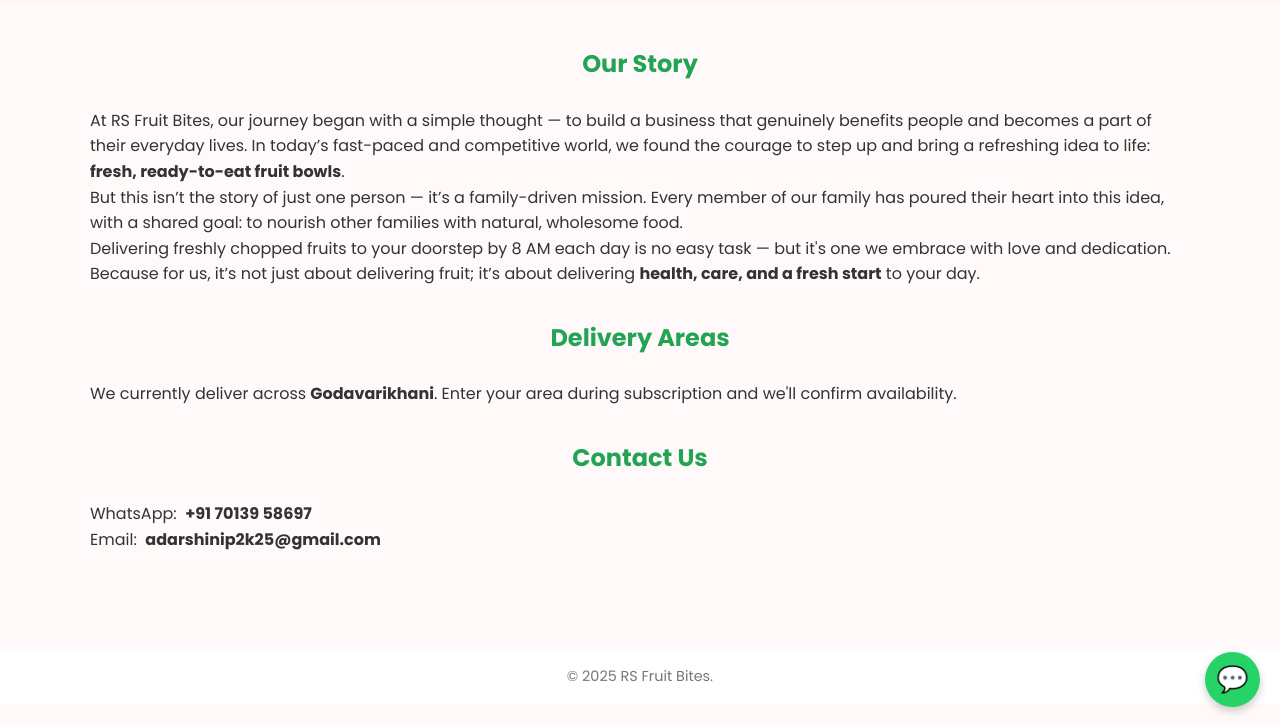
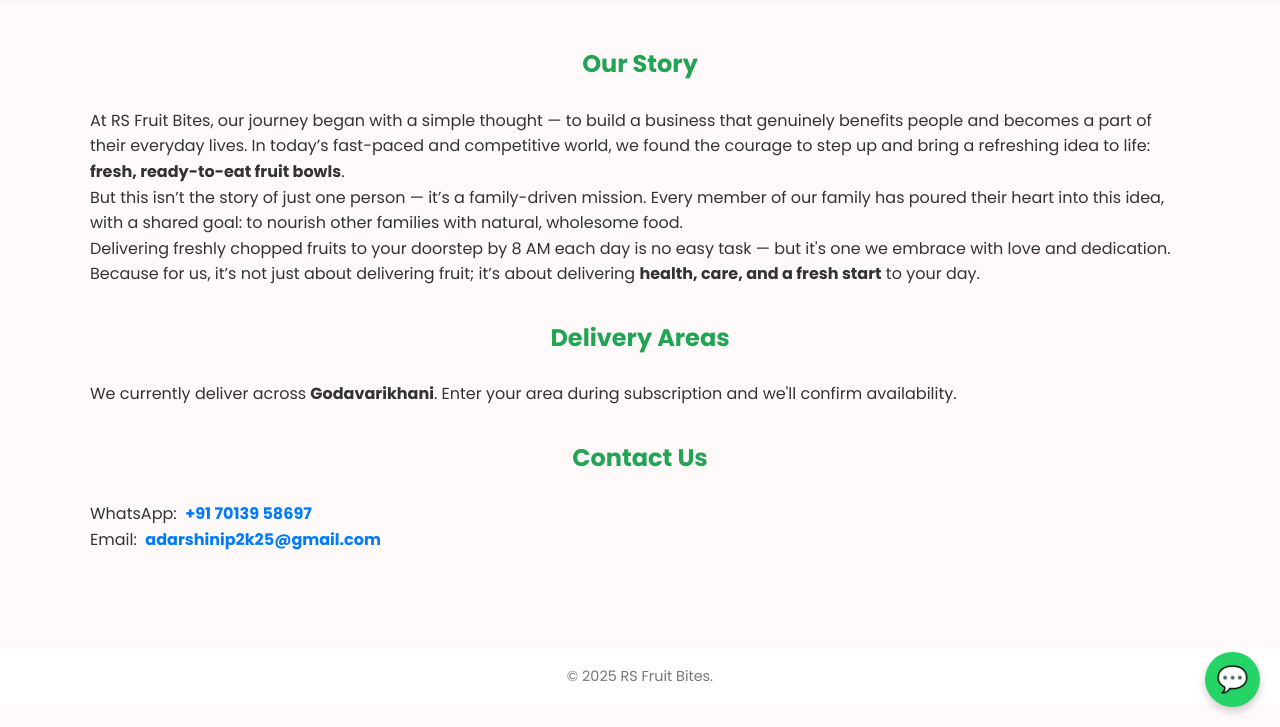
Before and after one commit to Adarshinivarma05/rs-fruit-bytes, a plain HTML site: page about.html in a window 1280 px wide. Shown: the part 73-800 px from the top of the page. Drawn offline with Linux system fonts and the light colour scheme.

Commit message:
Update about.html

```diff
--- a/about.html
+++ b/about.html
@@ -13,6 +13,10 @@
 
     <!-- Custom highlight style for contact links -->
     <style>
+      :root {
+        --blue: #007BFF;
+        --blue-dark: #0056b3;
+      }
       .contact-link {
         color: var(--blue);
         font-weight: 700;
@@ -21,7 +25,7 @@
       }
       .contact-link:hover,
       .contact-link:active {
-        color: var(--accent);
+        color: var(--blue-dark);
       }
     </style>
   </head>
```
